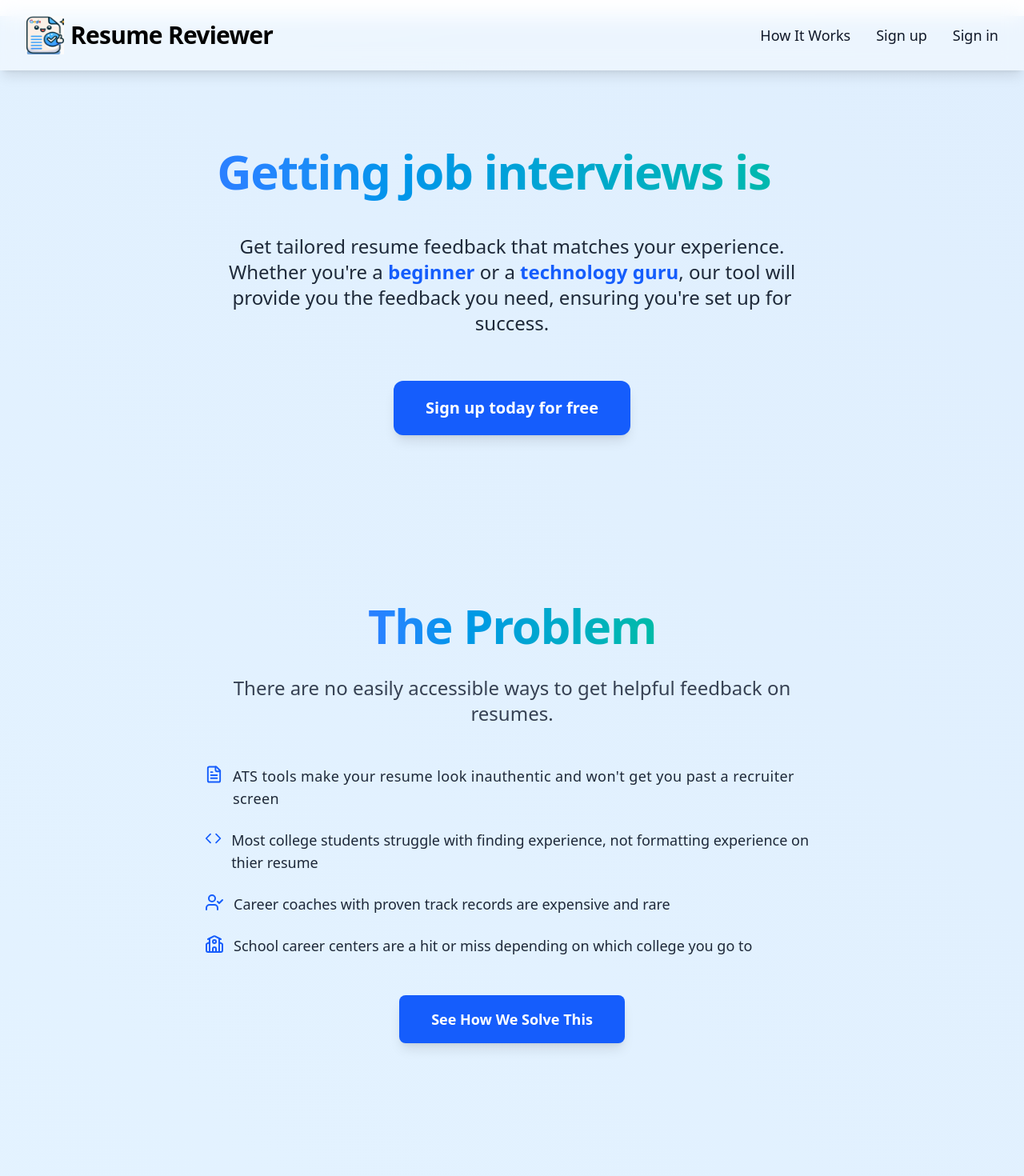
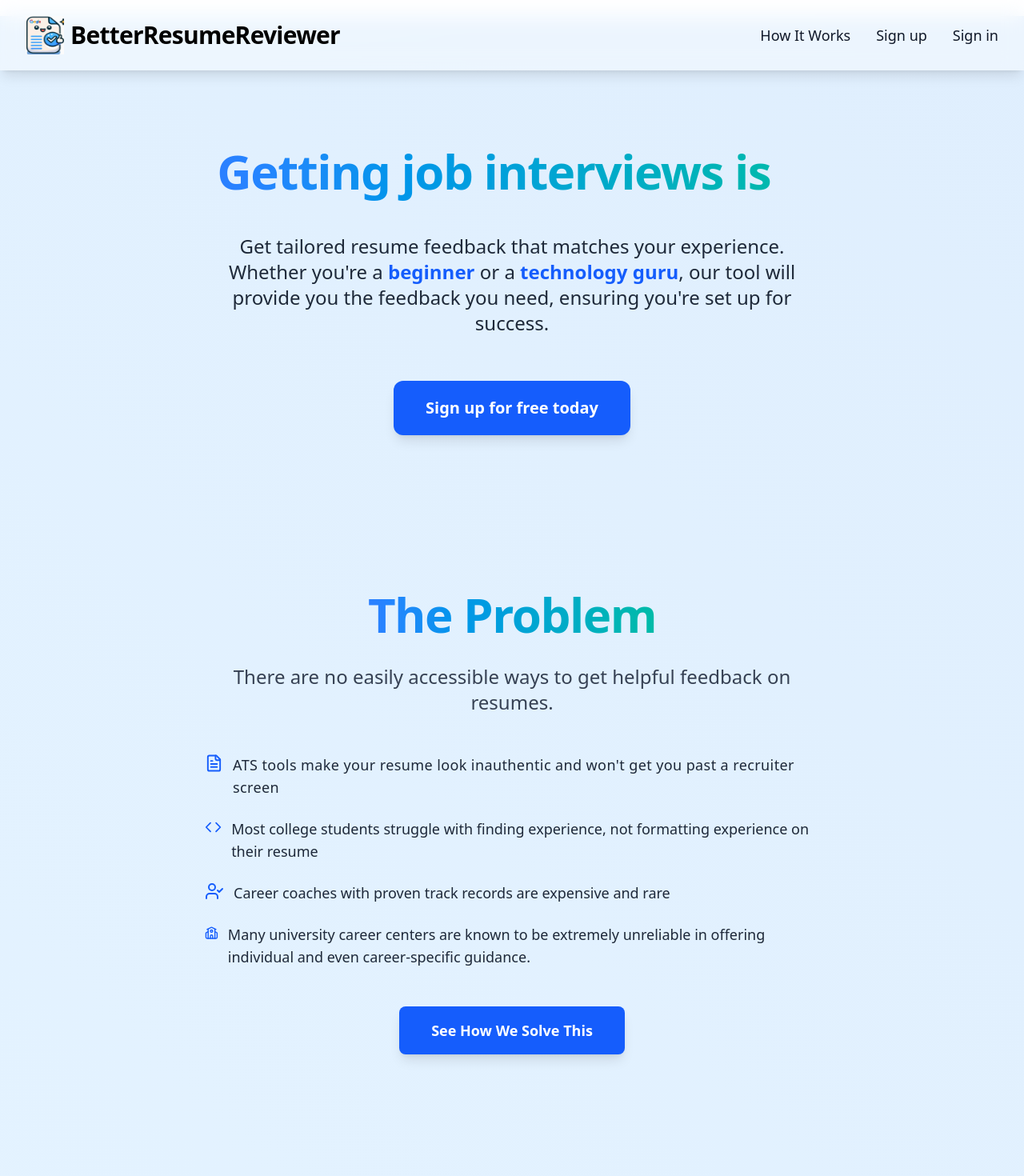
Before and after one commit to johannzhang168/BetterResumeReviewer, a React (Vite) app in the folder frontend/: page / in a window 1280 px wide. Shown: the top 1470 px of the page at 80% size. Built offline with nearby package versions, Linux system fonts and the light colour scheme.

Commit message:
fix: fixed routing on signup, spelling changes, etc.

```diff
--- a/frontend/src/components/Hero.tsx
+++ b/frontend/src/components/Hero.tsx
@@ -2,8 +2,10 @@
 
 import { motion } from "framer-motion"
 import { TypeAnimation } from "react-type-animation";
+import { useNavigate } from "react-router-dom";
 
 export function Hero() {
+  const navigate = useNavigate();
   return (
   <section className="relative flex flex-col items-center justify-center h-[calc(100vh-12rem)] text-gray-900 text-center p-6 overflow-hidden">
      {/* <div className="absolute inset-0 z-0 animated-gradient"></div> */}
@@ -51,11 +53,12 @@ export function Hero() {
       // document
       // .getElementById("solutions")
       // ?.scrollIntoView({ behavior: "smooth" });
+      navigate("/signup") // route to signup component
       }}
       className="mt-8 px-10 py-5 rounded-xl shadow-lg bg-blue-600 hover:bg-blue-600/90 hover:shadow-blue-600/30 transition-transformtransform hover:scale-105 transition-all duration-300 ease-in-out z-10"
       >
       <p className="text-white text-lg sm:text-xl font-semibold">
-      Sign up today for free
+      Sign up for free today
       </p>
       </motion.button>
     </section>
--- a/frontend/src/components/Navbar.tsx
+++ b/frontend/src/components/Navbar.tsx
@@ -36,7 +36,7 @@ const Navbar = () => {
         <div className="text-2xl md:text-3xl font-bold tracking-tight text-black "
         style={{ fontFamily: "Avenir, system-ui, Helvetica, Arial, sans-serif" }}
         >
-          Resume Reviewer
+          BetterResumeReviewer
         </div>
       </div>
 
--- a/frontend/src/components/Problem.tsx
+++ b/frontend/src/components/Problem.tsx
@@ -48,7 +48,7 @@ export function Problem() {
           </div>
           <div className="flex items-start space-x-3">
             <Code className="text-blue-600 text-2xl" />
-            <p className="text-lg text-gray-800">Most college students struggle with finding experience, not formatting experience on thier resume</p>
+            <p className="text-lg text-gray-800">Most college students struggle with finding experience, not formatting experience on their resume</p>
           </div>
           <div className="flex items-start space-x-3">
             <UserCheck className="text-blue-600 text-2xl" />
@@ -58,7 +58,7 @@ export function Problem() {
           </div>
           <div className="flex items-start space-x-3">
             <School className="text-blue-600 text-2xl" />
-            <p className="text-lg text-gray-800">School career centers are a hit or miss depending on which college you go to</p>
+            <p className="text-lg text-gray-800">Many university career centers are known to be extremely unreliable in offering individual and even career-specific guidance. </p>
           </div>
         </motion.div>
       </motion.div>
```
